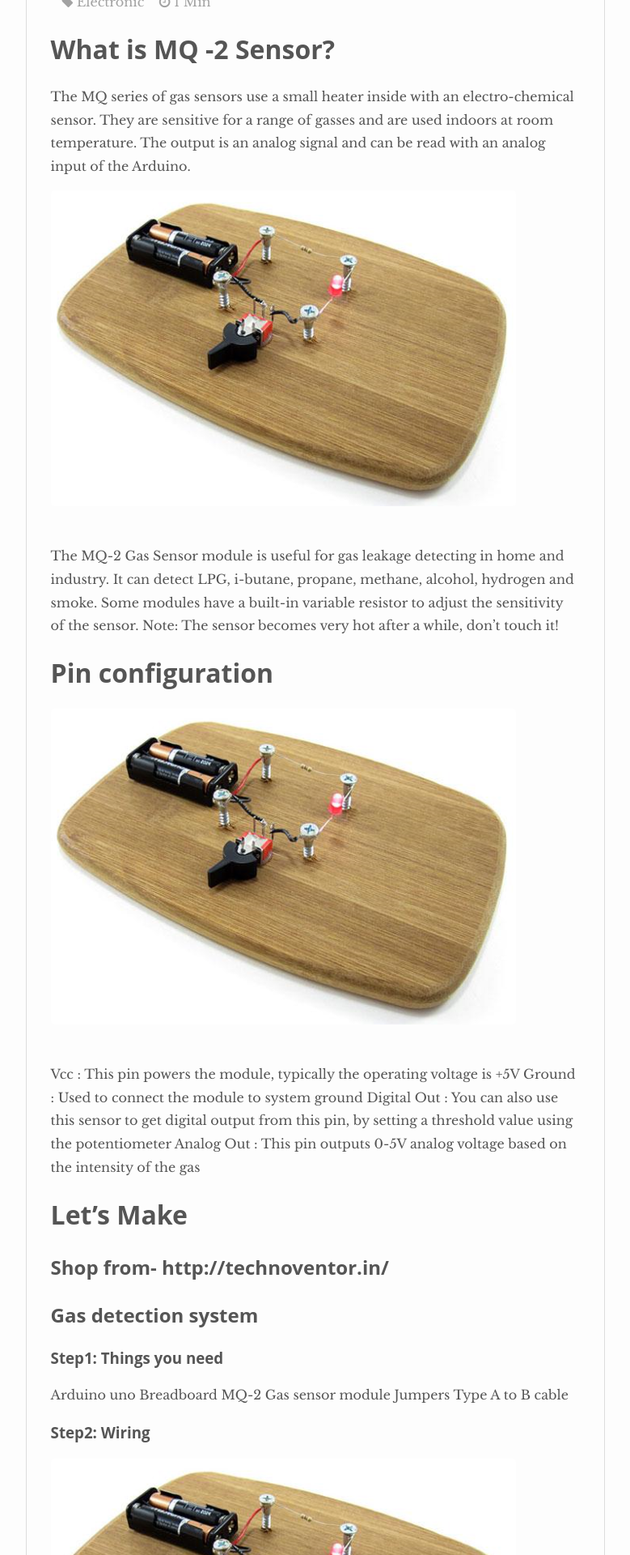
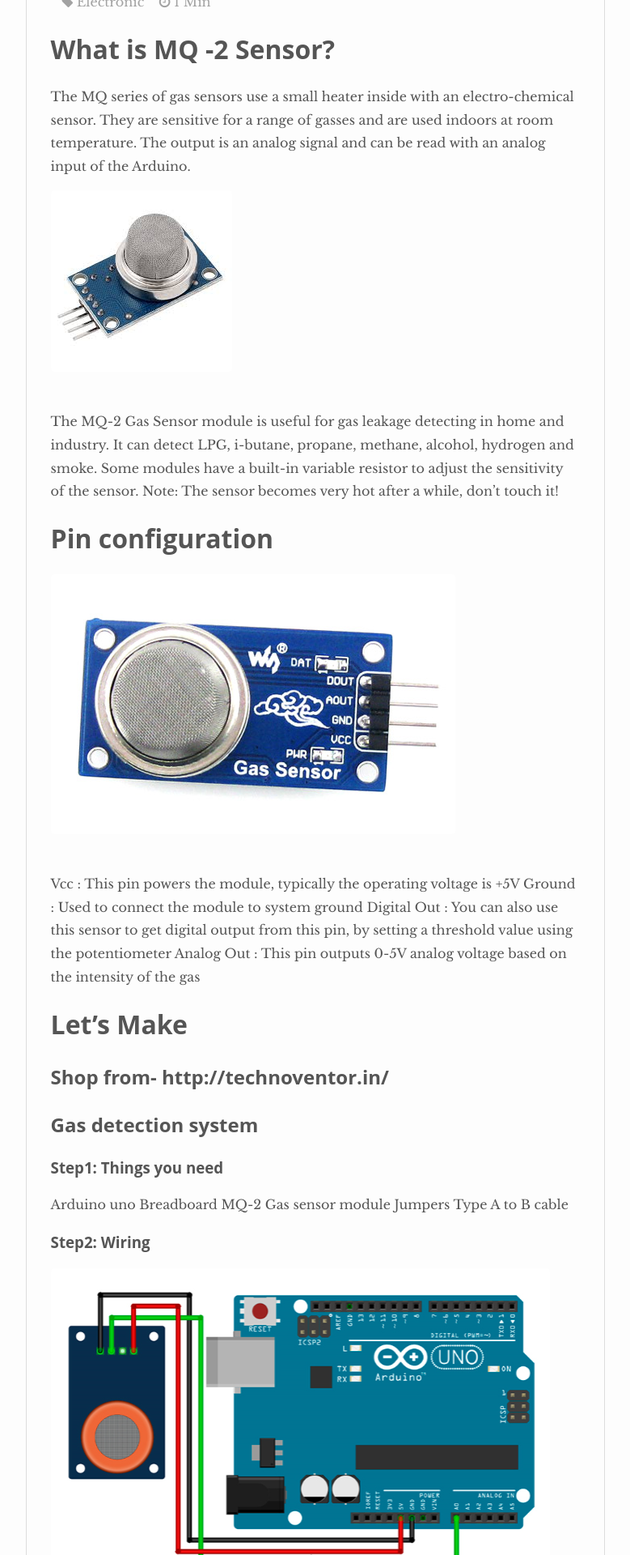
Before and after one commit to yugn27/atel, a Jekyll site: the page built from _posts/2018-01-06-MQ-2-Sensor.markdown, in a window 1280 px wide. Shown: the part 438-2358 px from the top of the page at 81% size, without its empty margins (250-1029 px from the left). Built offline with Jekyll 4.4.1, drawn with Linux system fonts in a browser that asks for light colours; nearby versions of some CDN libraries; comment, search, counter and statistics services are not loaded.

Commit message:
Update 2018-01-06-MQ-2-Sensor.markdown

```diff
--- a/_posts/2018-01-06-MQ-2-Sensor.markdown
+++ b/_posts/2018-01-06-MQ-2-Sensor.markdown
@@ -9,7 +9,7 @@ categories: Electronic
 # What is MQ -2 Sensor?
 The MQ series of gas sensors use a small heater inside with an electro-chemical sensor. They are sensitive for a range of gasses and are used indoors at room temperature. The output is an analog signal and can be read with an analog input of the Arduino.
 
-![]({{site.baseurl}}/images/ckt01.png)
+![]({{site.baseurl}}/images/Electronic/7/01.jpg)
 
 
 The MQ-2 Gas Sensor module is useful for gas leakage detecting in home and industry. It can detect LPG, i-butane, propane, methane, alcohol, hydrogen and smoke.
@@ -17,7 +17,7 @@ Some modules have a built-in variable resistor to adjust the sensitivity of the
 Note: The sensor becomes very hot after a while, don't touch it!
 # Pin configuration
 
-![]({{site.baseurl}}/images/ckt01.png)
+![]({{site.baseurl}}/images/Electronic/7/02.jpg)
 
 Vcc : This pin powers the module, typically the operating voltage is +5V
 Ground : Used to connect the module to system ground
@@ -35,7 +35,7 @@ Jumpers
 Type A to B cable
 ### Step2: Wiring
 
-![]({{site.baseurl}}/images/ckt01.png)
+![]({{site.baseurl}}/images/Electronic/7/03.png)
 
 Vcc to Arduino 5V pin
 GND to Arduino GND pin
```
